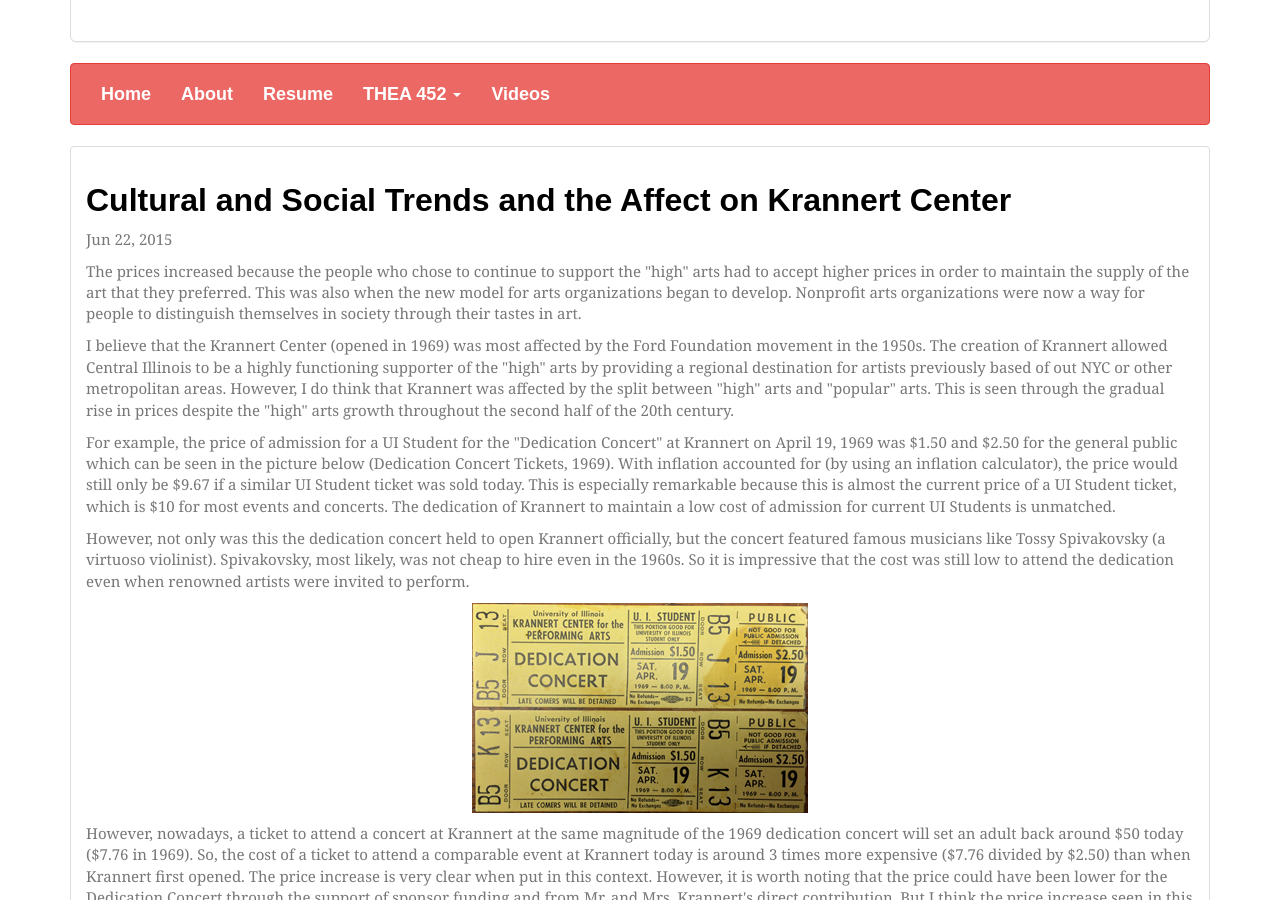
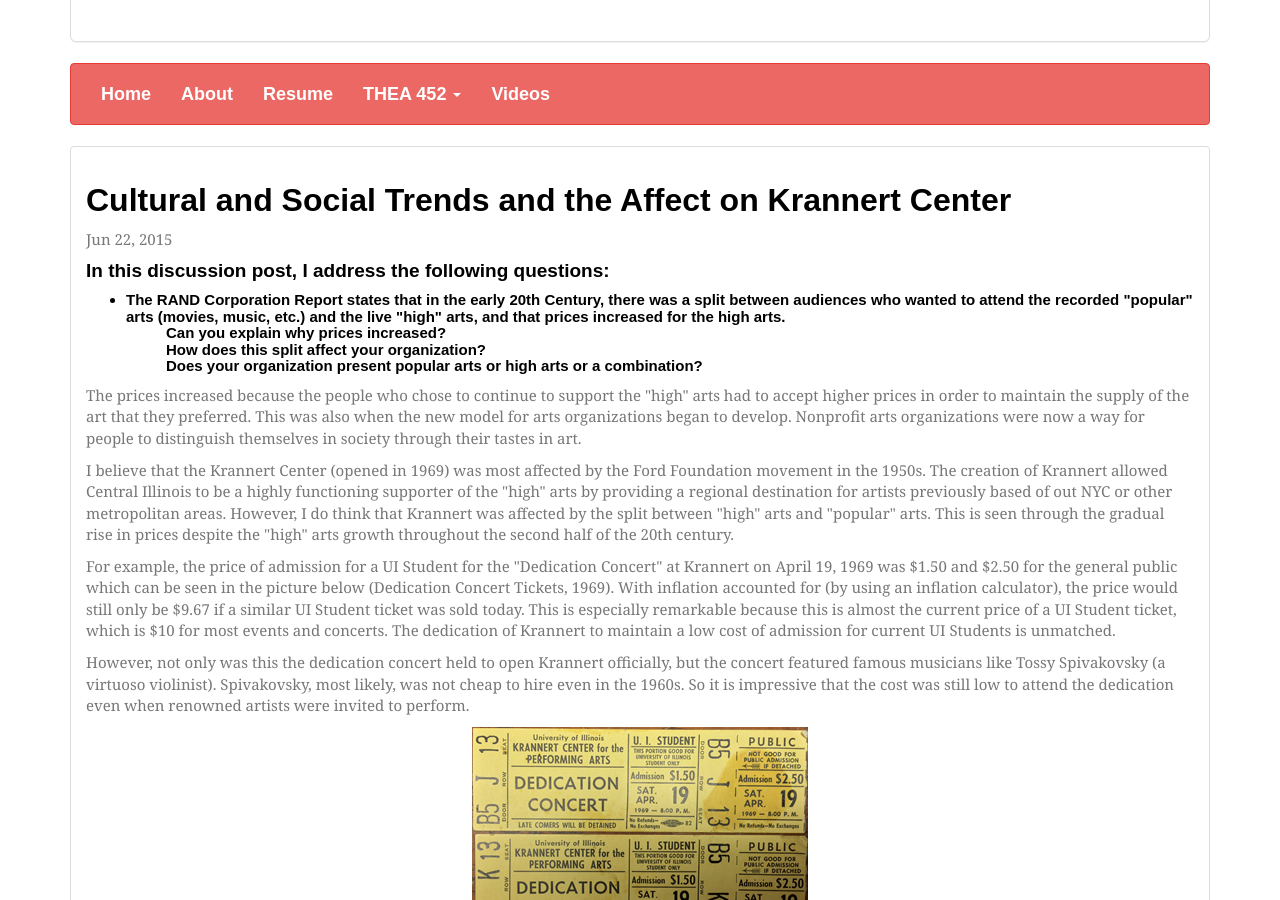
Before and after one commit to michelleplunkett/michelleplunkett.github.io, a Jekyll site: the page built from discussions/_posts/2015-06-18-discussion2.html, in a window 1280 px wide and 900 px high, scrolled down 354 px. Built offline with Jekyll 4.4.1, drawn with Linux system fonts in a browser that asks for light colours; nearby versions of some CDN libraries; some web fonts are replaced; Markdown is read by kramdown in place of the engine named in the settings.

Commit message:
Update 2015-06-18-discussion2.html

```diff
--- a/discussions/_posts/2015-06-18-discussion2.html
+++ b/discussions/_posts/2015-06-18-discussion2.html
@@ -3,6 +3,16 @@
 title:  "Cultural and Social Trends and the Affect on Krannert Center"
 date:   2015-06-22
 ---
+				<p></p><p></p>
+				<h4>In this discussion post, I address the following questions:</h4>
+					<h5><ul>
+					<li>The RAND Corporation Report states that in the early 20th Century, there was a split between audiences who wanted to attend the recorded "popular" arts (movies, music, etc.) and the live "high" arts, and that prices increased for the high arts.</li>
+					<ol>Can you explain why prices increased?</ol>
+					<ol>How does this split affect your organization?</ol>
+					<ol>Does your organization present popular arts or high arts or a combination?</ol>
+					</ul></h5>
+
+				<p></p><p></p>
 
 				<p>The prices increased because the people who chose to continue to support the "high" arts had to accept higher prices in order to maintain the supply of the art that they preferred. This was also when the new model for arts organizations began to develop. Nonprofit arts organizations were now a way for people to distinguish themselves in society through their tastes in art.</p>
 
```
